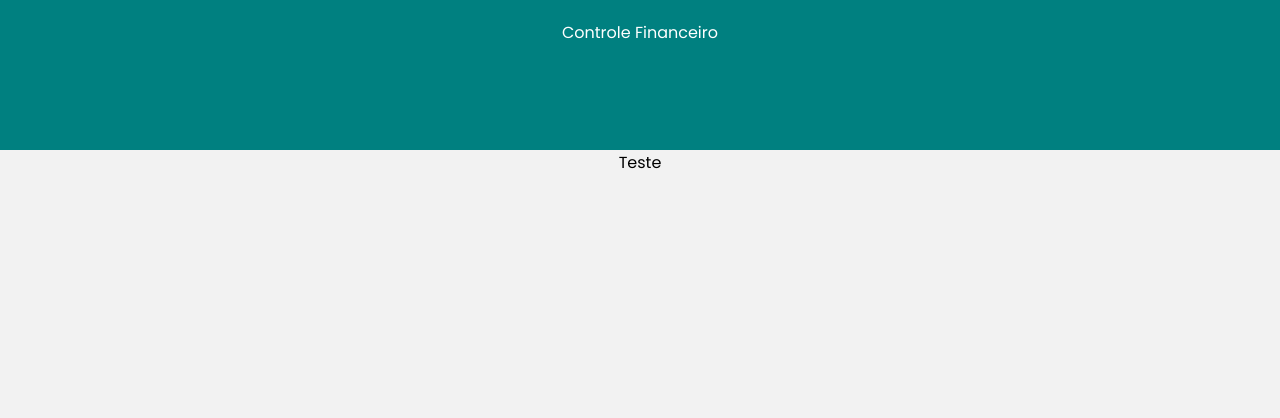
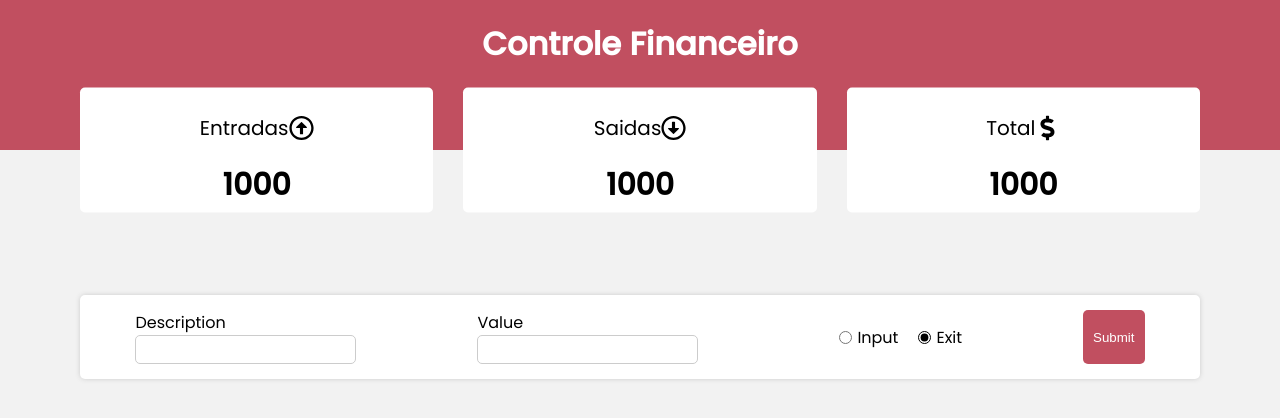
Before and after one commit to Afranioalves/App-Finan-as-React, a React (Create React App) app: page / in a window 1280 px wide. Shown: the top 418 px of the page. Built offline with nearby package versions, Linux system fonts and the light colour scheme.

Commit message:
Components

```diff
--- a/src/App.js
+++ b/src/App.js
@@ -1,17 +1,18 @@
 import React from "react";
+import Form from "./Components/Form/index";
 import Header from "./Components/Header";
 import Resume from "./Components/Resume";
-import ResumeItem from "./Components/ResumeItem";
 
-import Global from './Styles/Global';
+
+import GlobalStyle from './Styles/Global';
 
 function App() {
   return (
     <>
     <Header />
     <Resume />
-    <ResumeItem />
-    <Global />
+    <Form />
+    <GlobalStyle />
     </>
   );
 }
--- /dev/null
+++ b/src/Components/Form/index.js
@@ -0,0 +1,61 @@
+import React, { useState } from 'react'
+
+import * as C from './styles'
+
+const Form = () => {
+  const [desc, setDesc] = useState('')
+  const [amount, setAmount] = useState('')
+  const [isExpense, setExpense] = useState('')
+
+  const handleSave = () => {
+    if (!desc || !amount) {
+      return
+    } else if (amount < 1) {
+      alert('O valor tem que set possitivo!')
+      return
+    }
+  }
+
+  return (
+    <>
+      <C.Container>
+        <C.InputContent>
+          <C.Label>Description</C.Label>
+          <C.Input value={desc} onChange={(e) => setDesc(e.target.value)} />
+        </C.InputContent>
+
+        <C.InputContent>
+          <C.Label>Value</C.Label>
+          <C.Input
+            value={amount}
+            type="number"
+            onChange={(e) => setAmount(e.target.value)}
+          />
+        </C.InputContent>
+
+        <C.RadioGroup>
+            <C.Input
+            type="radio"
+            id="rIncome"
+            defaultChecked
+            name="group1"
+            onChange={() => setExpense(!isExpense)}
+            />
+            <C.Label htmlFor="rIncome">Input</C.Label>
+
+            <C.Input
+            type="radio"
+            id="rExpenses"
+            defaultChecked
+            name="group1"
+            onChange={() => setExpense(!isExpense)}
+            />
+            <C.Label htmlFor="rExpenses">Exit</C.Label>
+        </C.RadioGroup>
+        <C.Button onClick={handleSave}>Submit</C.Button>
+      </C.Container>
+    </>
+  )
+}
+
+export default Form
--- /dev/null
+++ b/src/Components/Form/styles.js
@@ -0,0 +1,55 @@
+import styled from "styled-components";
+
+export const Container = styled.div`
+    max-width: 1120px;
+    margin: 20px auto;
+    width: 98%;
+    background-color: #fff;
+    box-shadow: 0px 0px 5px #ccc;
+    border-radius: 5px;
+    display: flex;
+    justify-content: space-around;
+    padding: 15px 0px;
+    gap: 10px;
+
+    @media (max-width: 750px) {
+        display: grid;
+    }
+`;
+
+export const InputContent = styled.div`
+    display: flex;
+    flex-direction: column;
+`
+
+export const Label = styled.label``
+
+export const Input = styled.input`
+    outline: none;
+    border-radius: 5px;
+    padding: 5px 10px;
+    font-size: 15px;
+    border: 1px solid #ccc;
+`
+
+export const RadioGroup = styled.div`
+    display: flex;
+    align-items: center;
+
+    input {
+        margin-left: 20px;
+        margin-right: 5px;
+        accent-color: black;
+        margin-top: 0;
+    }
+`
+
+export const Button = styled.button`
+    padding: 5px 10px;
+    border: none;
+    border-radius: 5px;
+    cursor: pointer;
+    color: white;
+    background-color: #C14F60;
+
+`
--- a/src/Components/Header/index.js
+++ b/src/Components/Header/index.js
@@ -2,11 +2,15 @@ import React from 'react'
 import * as C from './styles'
 
 const Header = () => {
-  return <div>
-    <C.Container>
-        <C.Title>Controle Financeiro</C.Title>
-    </C.Container>
-  </div>
+  return (
+    <div>
+      <C.Container>
+        <C.Header>
+          <C.Title>Controle Financeiro</C.Title>
+        </C.Header>
+      </C.Container>
+    </div>
+  )
 }
 
 export default Header
--- a/src/Components/Header/styles.js
+++ b/src/Components/Header/styles.js
@@ -3,7 +3,7 @@ import styled from 'styled-components';
 export const Container = styled.div`
     height: 150px;
     text-align: center;
-    background: teal;
+    background: #C14F60;
 `;
 
 export const Header = styled.h1`
--- a/src/Components/Resume/index.js
+++ b/src/Components/Resume/index.js
@@ -1,10 +1,21 @@
-import React from "react";
-import * as C from "./style";
+import React from 'react'
+import ResumeItem from '../ResumeItem'
+import * as C from './style'
 
+import {
+  FaRegArrowAltCircleUp,
+  FaRegArrowAltCircleDown,
+  FaDollarSign,
+} from "react-icons/fa";
 
 const Resume = () => {
-    return <C.Container>Teste</C.Container>
+  return (
+    <C.Container>
+      <ResumeItem title="Entradas" Icon={FaRegArrowAltCircleUp} value="1000"/>
+      <ResumeItem title="Saidas" Icon={FaRegArrowAltCircleDown} value="1000"/>
+      <ResumeItem title="Total" Icon={FaDollarSign} value="1000"/>
+    </C.Container>
+  )
+}
 
-  }
-
-  export default Resume
+export default Resume
--- a/src/Components/Resume/style.js
+++ b/src/Components/Resume/style.js
@@ -5,7 +5,7 @@ export const Container = styled.div`
     width: 98%;
     margin: 0 auto;
     display: flex;
-    gap: 20px;
-    marign-top: -50px;
+    gap: 30px;
+    transform: translate( 0, -50%);
     justify-content: space-around;
 `;
--- a/src/Components/ResumeItem/index.js
+++ b/src/Components/ResumeItem/index.js
@@ -1,9 +1,16 @@
-import React from 'react'
+import React from 'react';
 import * as C from './styles'
 
-const ResumeItem = () => {
-  return <div>
-  </div>
+const ResumeItem = ({ title, Icon, value}) => {
+  return (
+  <C.Container>
+    <C.Header>
+      <C.HeaderTitle>{title}</C.HeaderTitle>
+      <Icon />
+    </C.Header>
+    <C.Total>{value}</C.Total>
+  </C.Container>
+  )
 }
 
-export default ResumeItem
+export default ResumeItem;
--- a/src/Components/ResumeItem/styles.js
+++ b/src/Components/ResumeItem/styles.js
@@ -1 +1,50 @@
-import styled from "styled-components";
+import styled from 'styled-components'
+
+export const Container = styled.div`
+  display: flex;
+  flex-direction: column;
+  align-items: center;
+  background-color: #fff;
+  border-radius: 5px;
+  padding: 5px 15px;
+  width: 30%;
+
+  @media (max-width: 768px) {
+    width: 20%;
+
+  p {
+    font-size: 12px;
+  }
+
+  span {
+    font-size: 20px;
+  }
+
+  svg {
+    display: none;
+  }
+}
+`
+
+export const Header = styled.header`
+    display: flex;
+    align-items: center;
+    justify-content: space-around;
+    width: 100%
+    gap: 10px;
+    margin: 20px auto;
+
+    svg {
+        width: 25px;
+        height: 25px;
+    }
+`
+
+export const HeaderTitle = styled.p`
+  font-size: 20px;
+`
+
+export const Total = styled.span`
+  font-size: 30px;
+  font-weight: bold;
+`
--- a/src/Styles/Global.js
+++ b/src/Styles/Global.js
@@ -5,7 +5,6 @@ const Global = createGlobalStyle`
 *{
     margin: 0;
     padding: 0;
-    box-sizing: border-box;
 }
 
 body {
```
